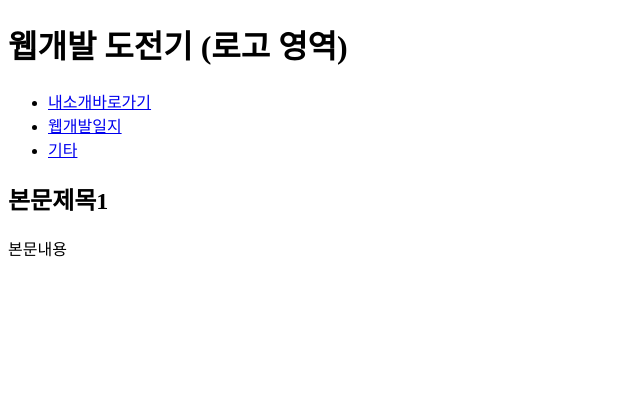
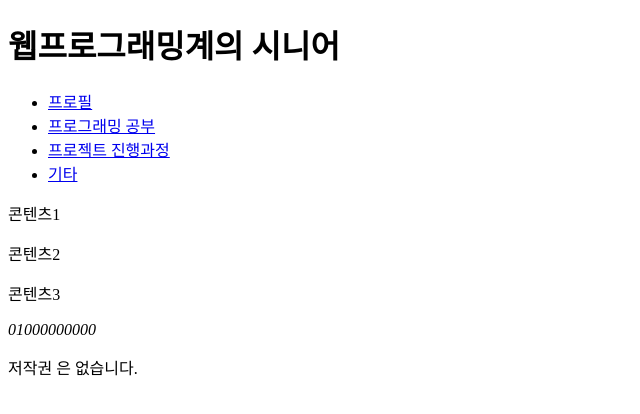
Before and after one commit to GyeongSeokLee/lgs_portfolio, a plain HTML site: page index.html in a window 1280 px wide. Shown: the whole page, without its empty margins (0-640 px from the left). Drawn offline with Linux system fonts and the light colour scheme.

```diff
--- a/index.html
+++ b/index.html
@@ -9,31 +9,40 @@
 
 <body>
 
-    <header> <!--제목-->
-        <h1>웹개발 도전기 (로고 영역)</h1>
+    <header>
+        <h1>웹프로그래밍계의 시니어</h1>
     </header>
 
-    <nav> <!--네비게이터 영역-->
+  <nav>
       <ul>
-            <li><a href="#">내소개바로가기</a></li>
-            <li><a href="#">웹개발일지</a></li>
+          <li><a href="#">프로필</a></li>
+          <li><a href="#">프로그래밍 공부</a></li>
+          <li><a href="#">프로젝트 진행과정</a></li>
           <li><a href="#">기타</a></li>
       </ul>
   </nav>
 
 <section>
+
   <article>
-            <header>
-                <h2>본문제목1</h2>
-            </header>
-
-            <section>
-                본문내용
-            </section>
+    <p>콘텐츠1</p>
   </article>
 
+  <article>
+    <p>콘텐츠2</p>
+  </article>
 
+  <article>
+    <p>콘텐츠3</p>
+  </article>
 </section>
+
+<footer>
+    <address>
+        <p>01000000000</p>
+    </address>
+    <p>저작권 은 없습니다.</p>
+</footer>
 
 </body>
 </html>
```
Also changed, not shown: 1 other file. Lines whose indentation alone changed are shown as unchanged.
